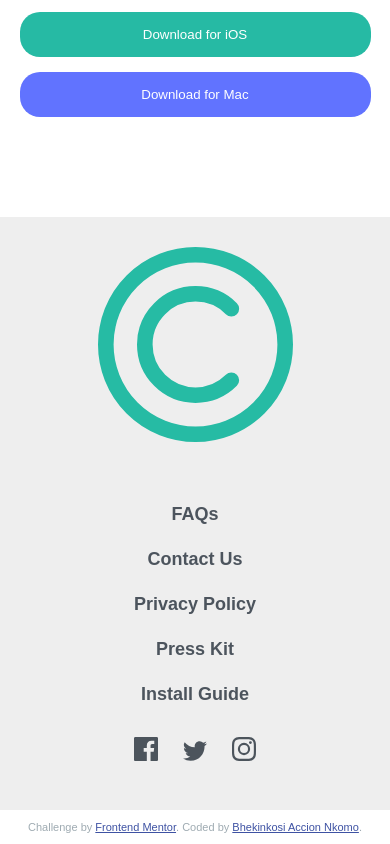
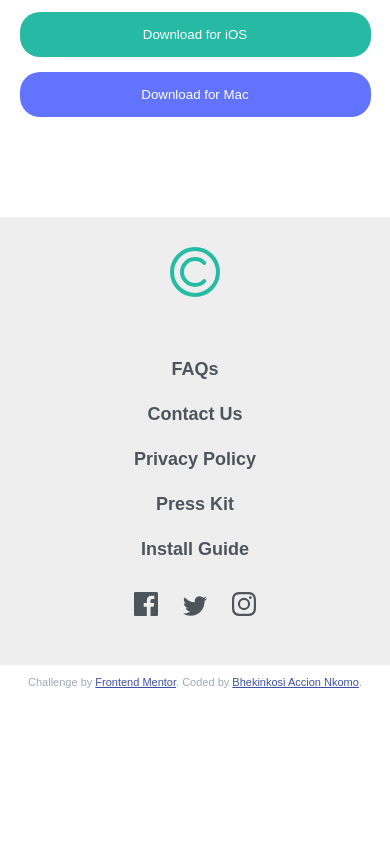
Before and after one commit to BhekiAccion/clipboard-landing-page-master, a plain HTML site: page index.html in a window 390 px wide. Shown: the part 3738-4582 px from the top of the page. After the commit the page ends 4437 px from the top, so only its background shows below. Drawn offline with Linux system fonts and the light colour scheme; a web font is replaced by a local one.

Commit message:
Update styles.css

```diff
--- a/styles.css
+++ b/styles.css
@@ -315,9 +315,7 @@ p {
 
      .footer .logo{
         text-align: center;
-        margin: 0px;
-        width: auto;
-        height: auto;
+        margin: auto;
     }
 
 }
```
